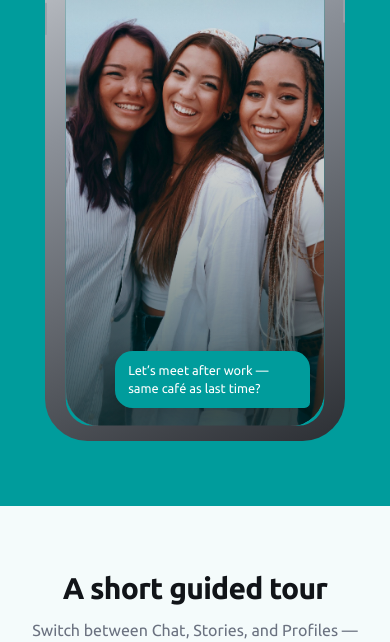
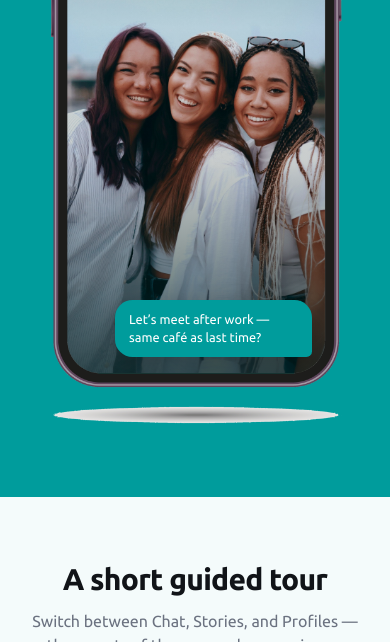
Before and after one commit to Momo2317/website-chat4meet, an Astro site: page / in a window 390 px wide. Shown: the part 903-1545 px from the top of the page. Built offline with nearby package versions, Linux system fonts and the light colour scheme; Astro itself is replaced by a stand-in of ours.

Commit message:
Use the provided photographic iPhone mockup frame.
Composite screen content under the transparent display of the purple vector mockup.

```diff
--- a/src/components/Hero.astro
+++ b/src/components/Hero.astro
@@ -139,7 +139,7 @@ import sceneStories from "../assets/photos/scene-stories.jpg";
     inset: 0;
     display: flex;
     flex-direction: column;
-    padding: 3.2rem 0.9rem 1.1rem;
+            padding: 2.4rem 0.85rem 1rem;
   }
 
   .phone-ui__top {
--- a/src/components/IphoneMockup.astro
+++ b/src/components/IphoneMockup.astro
@@ -1,17 +1,19 @@
 ---
-import frameUrl from "../assets/device/iphone-frame.svg?url";
+import { Image } from "astro:assets";
+import frame from "../assets/device/phone-mockup-frame.png";
 ---
 
 <figure class="phone-mock hero-rise">
   <div class="phone-mock__well">
     <slot />
   </div>
-  <img
+  <Image
     class="phone-mock__frame"
-    src={frameUrl}
+    src={frame}
     alt=""
-    width="390"
-    height="844"
+    width={1000}
+    height={2136}
+    loading="eager"
     decoding="async"
   />
 </figure>
@@ -21,16 +23,16 @@ import frameUrl from "../assets/device/iphone-frame.svg?url";
     position: relative;
     width: min(100%, 300px);
     margin: 0 auto;
-    aspect-ratio: 390 / 844;
-    filter: drop-shadow(0 24px 40px rgba(0, 35, 35, 0.32));
+    aspect-ratio: 1000 / 2136;
+    filter: drop-shadow(0 24px 42px rgba(40, 20, 70, 0.28));
   }
 
   .phone-mock__well {
     position: absolute;
-    /* Matches ~10px SVG bezel (27/390 ≈ 6.9%, 20/844 ≈ 2.4%) */
-    inset: 2.4% 6.9% 2.4%;
+    /* Measured transparent screen hole in phone-mockup-frame.png */
+    inset: 7.8% 6.5% 9.3% 7.4%;
     overflow: hidden;
-    border-radius: 34px;
+    border-radius: 28px;
     background: #111;
   }
 
@@ -39,6 +41,7 @@ import frameUrl from "../assets/device/iphone-frame.svg?url";
     inset: 0;
     width: 100%;
     height: 100%;
+    object-fit: contain;
     pointer-events: none;
     user-select: none;
   }
```
Also changed, not shown: src/assets/device/iphone-frame.svg (deleted), src/assets/device/phone-mockup-frame.png (added).
